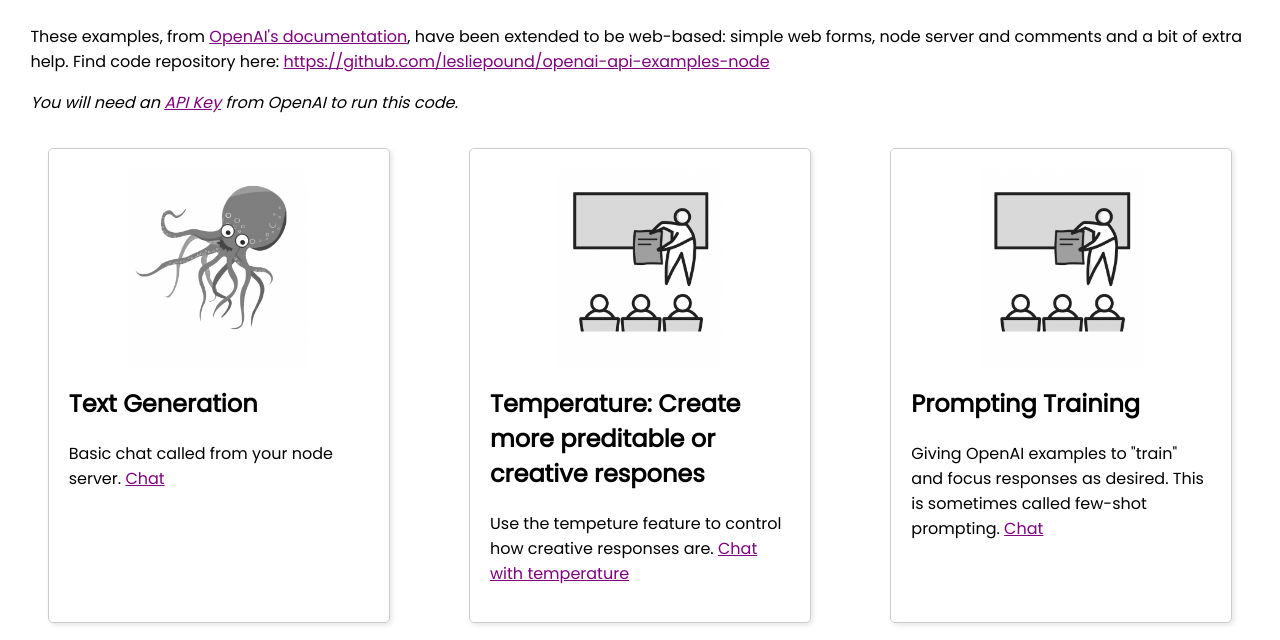
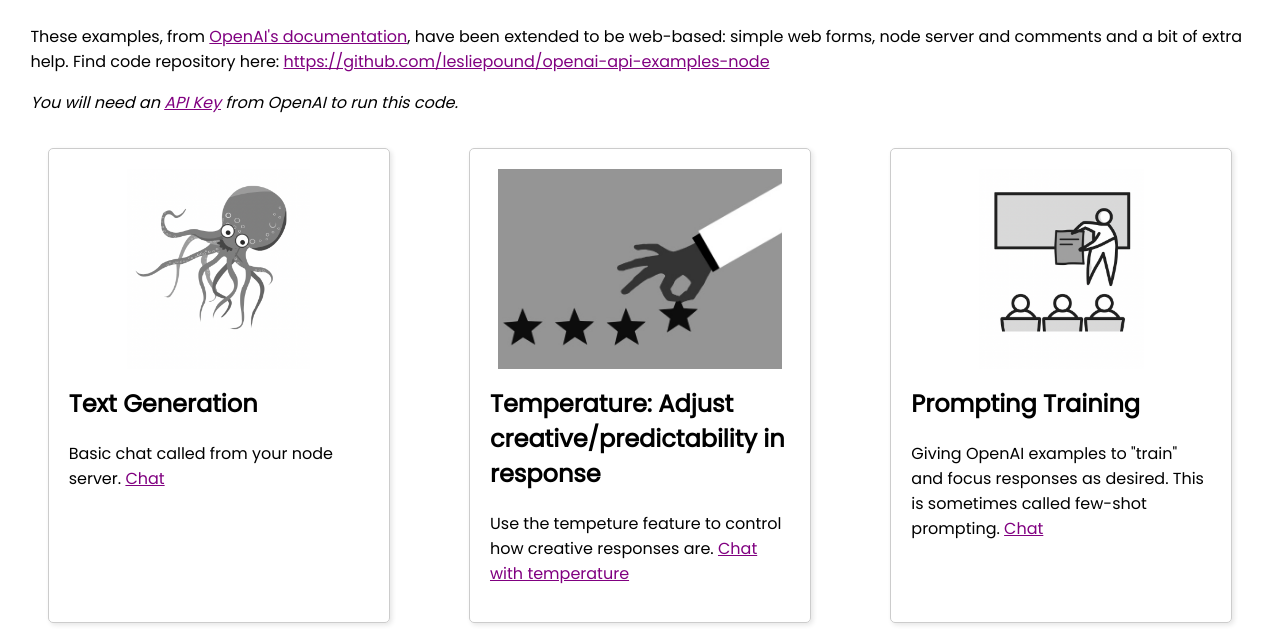
Before and after one commit to lesliepound/openai-api-examples-node, a website: page public/index.html in a window 1280 px wide. Shown: the part 89-729 px from the top of the page. Drawn offline with Linux system fonts and the light colour scheme.

Commit message:
updated comments / instructions

```diff
--- a/public/index.html
+++ b/public/index.html
@@ -27,8 +27,8 @@
     </article>
 
     <article class="card">
-        <img src="/assets/show.png" alt="stick figure teacher pointing to example">
-        <h2>Temperature: Create more preditable or creative respones </h2>
+        <img src="/assets/pickingStars.png" alt="stick figure teacher pointing to example">
+        <h2>Temperature: Adjust creative/predictability in response </h2>
         <p> Use the tempeture feature to control how creative responses are.
             <a href="temperature.html">Chat with temperature</a></p>
     </article>
```
Also changed, not shown: app.js (+3 -4 lines), README.md, public/assets/pickingStars.png (added).
